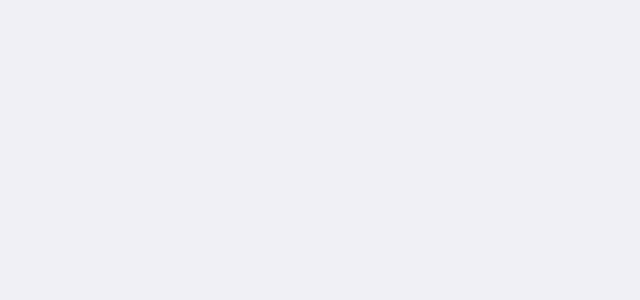
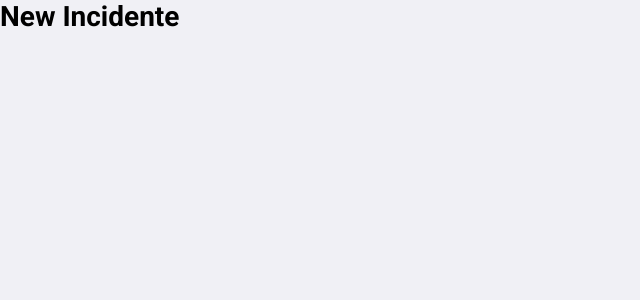
Before and after one commit to vitorsemidio-dev/be-the-hero-web, a React (Create React App) app: page /incidents/new in a window 1280 px wide. Shown: the top 300 px of the page, without its empty margins (0-640 px from the left). Built offline with nearby package versions, Linux system fonts and the light colour scheme.

Commit message:
NewIncident Component e configuração rota

```diff
--- /dev/null
+++ b/src/pages/NewIncident/index.js
@@ -0,0 +1,9 @@
+import React from 'react';
+
+import './styles.css';
+
+export default function NewIncident() {
+  return (
+    <h1>New Incidente</h1>
+  );
+}
--- a/src/routes.js
+++ b/src/routes.js
@@ -4,6 +4,7 @@ import { BrowserRouter, Route, Switch } from 'react-router-dom';
 import Logon from './pages/Logon';
 import Register from './pages/Register';
 import Profile from './pages/Profile';
+import NewIncident from './pages/NewIncident';
 
 export default function Routes() {
   return (
@@ -12,6 +13,7 @@ export default function Routes() {
         <Route path="/" exact component={Logon} />
         <Route path="/register" component={Register} />
         <Route path="/profile" component={Profile} />
+        <Route path="/incidents/new" component={NewIncident} />
       </Switch>
     </BrowserRouter>
   )
```
Also changed, not shown: src/pages/NewIncident/styles.css (added).
